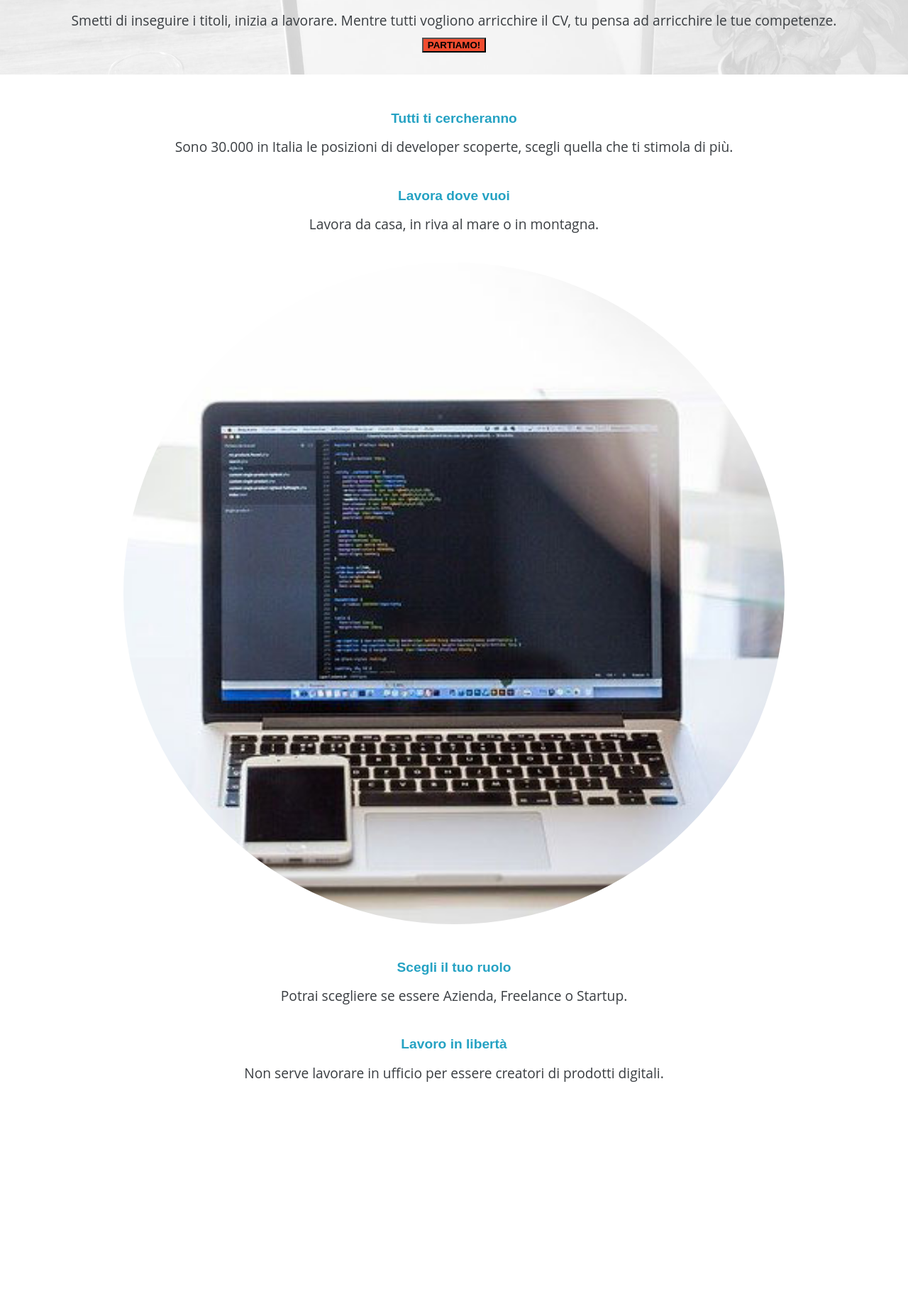
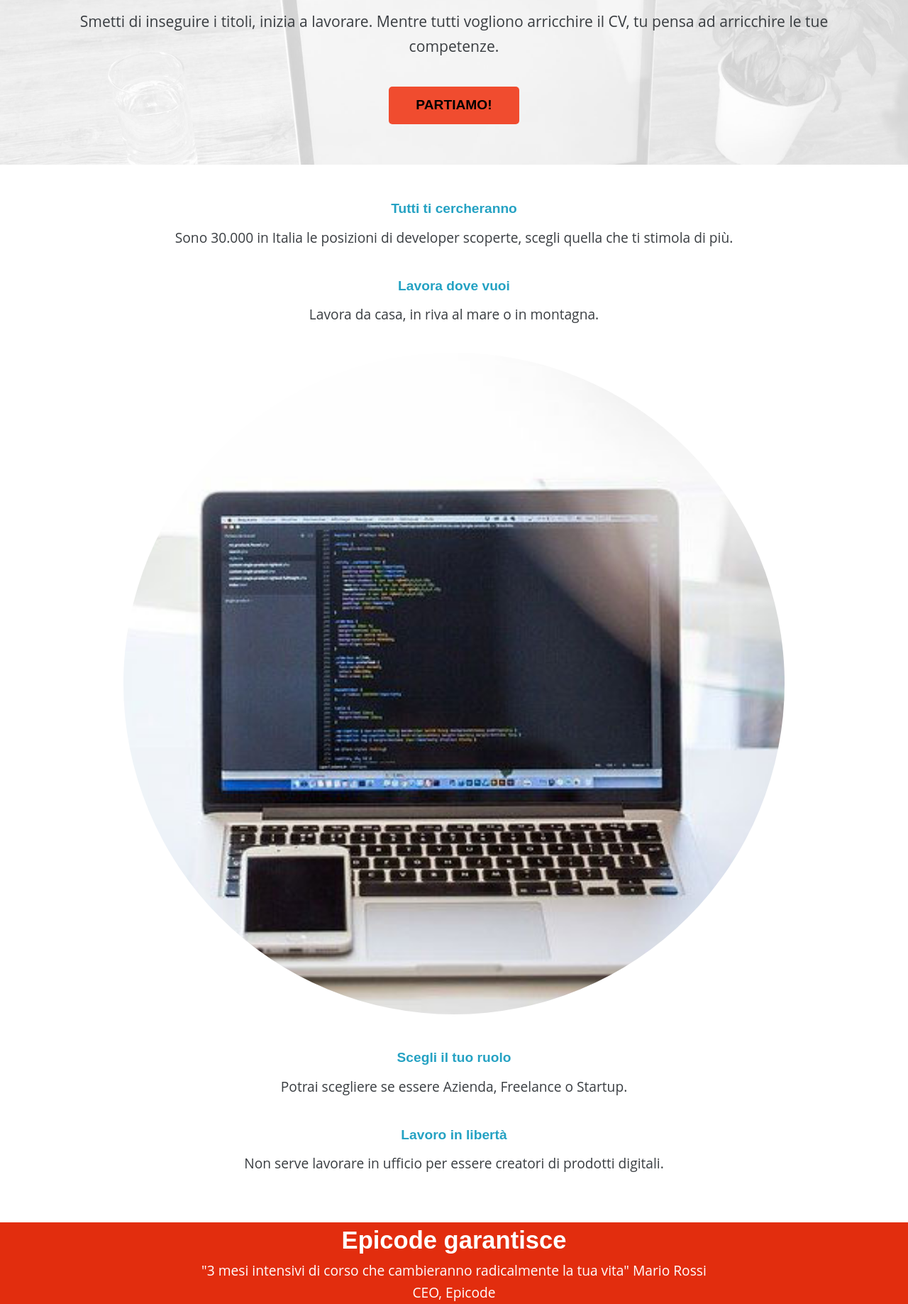
Before and after one commit to Gianlu201/Benchmark_S1-L5, a plain HTML site: page index.html in a window 1280 px wide. Shown: the part 325-2162 px from the top of the page at 71% size. Before the commit the page ends 1920 px from the top, so only its background shows below. Drawn offline with Linux system fonts and the light colour scheme; a web font is replaced by a local one.

Commit message:
section testimoniaze WIP

```diff
--- a/assets/css/style.css
+++ b/assets/css/style.css
@@ -17,6 +17,10 @@ h1, h2, h3, h4, h5, h6 {
 h1 {
     font-size: 2em;
     margin: 0.5em;
+}
+
+h2 {
+    font-size: 1.8em;
 }
 
 button {
@@ -39,18 +43,18 @@ header {
 
 /*---- Section Course -----------------------------------------------*/
 #sect-course {
-    background-image: url('../images/banner.jpg');
+    background-image: url('../img/banner.jpg');
     background-size: cover;
 
     padding: 2em 2em 1.5em;
 }
 
-#course p {
+#sect-course p {
     font-size: 1.1em;
     margin: 0.5em;
 }
 
-#course button {
+#sect-course button {
     font-size: 1em;
     border: none;
     border-radius: 5px;
@@ -76,3 +80,14 @@ header {
     width: 80%;
     border-radius: 50%;
 }
+
+/*---- Section Testimoniaze ----------------------------------------------*/
+#sect-testimoniaze {
+    background-color: #e22d0e;
+    color: white;
+
+}
+
+#sect-testimoniaze h2 {
+    color: white;
+}
--- a/index.html
+++ b/index.html
@@ -18,7 +18,7 @@
 </head>
 <body>
     <header>
-        <a href="index.html"><img id="logo" src="assets/images/logo.png" alt="Logo Epicode"></a>
+        <a href="index.html"><img id="logo" src="assets/img/logo.png" alt="Logo Epicode"></a>
     </header>
 
     <main>
@@ -42,7 +42,7 @@
             </article>
 
             <article>
-                <img src="assets/images/notebook.jpg" alt="">
+                <img src="assets/img/notebook.jpg" alt="">
             </article>
 
             <article>
@@ -56,9 +56,13 @@
             </article>
         </section>
 
-        <!-- Epicode garantisce -->
-        <section>
-
+        <!-- Testimonianze -->
+        <section id="sect-testimoniaze">
+            <h2>Epicode garantisce</h2>
+            <blockquote>
+                &#34;3 mesi intensivi di corso che cambieranno radicalmente la tua vita&#34;
+                <cite><span>Mario Rossi</span> <br> CEO, Epicode</cite>
+            </blockquote>
         </section>
 
         <!-- Present -->
```
Also changed, not shown: assets/img/banner.jpg (renamed from assets/images/banner.jpg), assets/img/foto1.jpg (renamed from assets/images/foto1.jpg), assets/img/foto2.jpg (renamed from assets/images/foto2.jpg), assets/img/foto3.jpg (renamed from assets/images/foto3.jpg), assets/img/logo.png (renamed from assets/images/logo.png), assets/img/notebook.jpg (renamed from assets/images/notebook.jpg).
